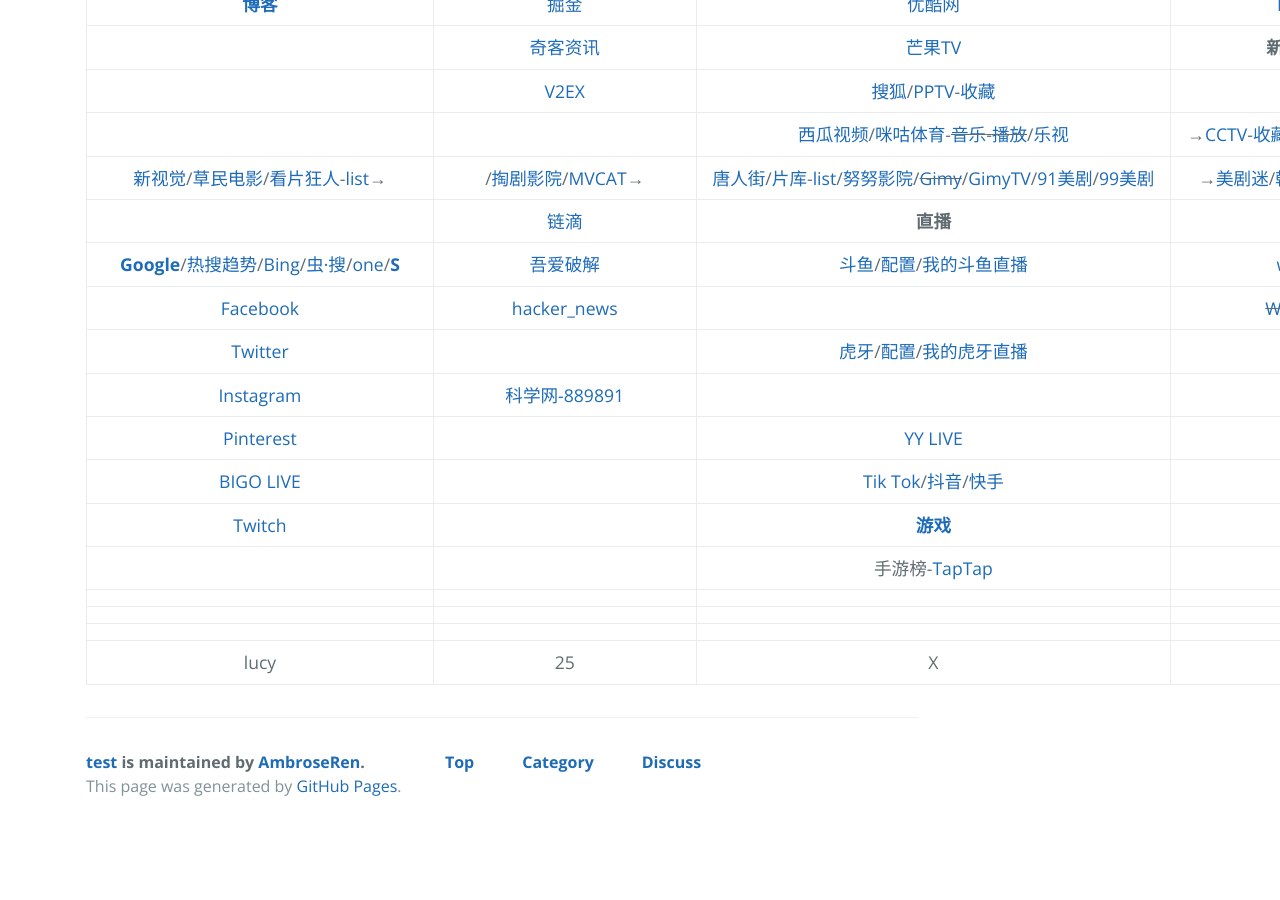
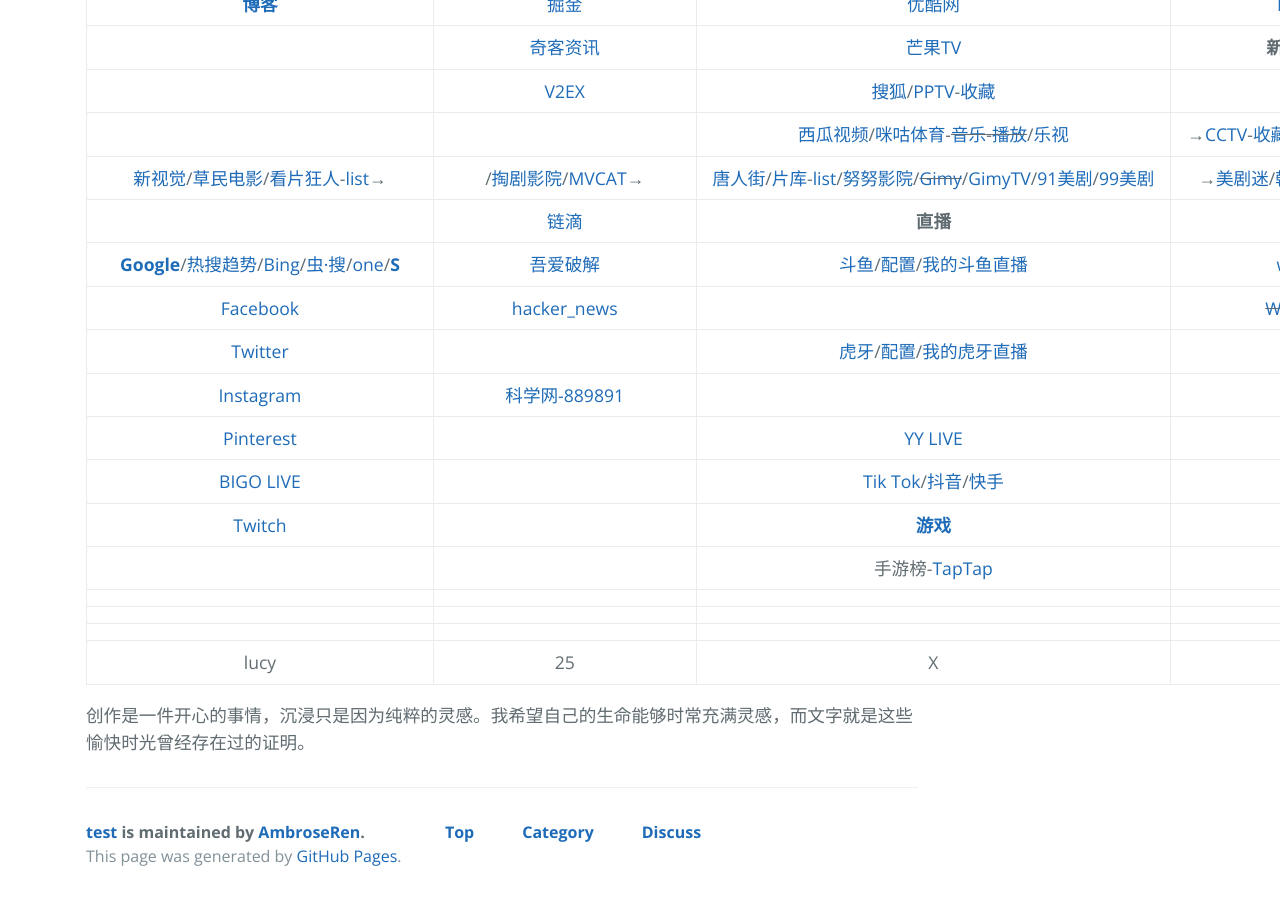
Before and after one commit to AmbroseRen/test, a Jekyll site: the page built from navigation.md, in a window 1280 px wide and 900 px high, scrolled down 1065 px. Built offline with Jekyll 4.4.1, drawn with Linux system fonts in a browser that asks for light colours; our own code applies the rules of GitHub Pages for plain Markdown files; the repository's description, which GitHub fills in, is left out; before the commit the page ends 1895 px from its top, so only the background shows below that.

Commit message:
Update navigation.md

```diff
--- a/navigation.md
+++ b/navigation.md
@@ -63,3 +63,5 @@
 | []() | []() | []() | []() |
 | []() | []() | []() | []() |
 | lucy | 25 | X | X |
+
+创作是一件开心的事情，沉浸只是因为纯粹的灵感。我希望自己的生命能够时常充满灵感，而文字就是这些愉快时光曾经存在过的证明。
```
